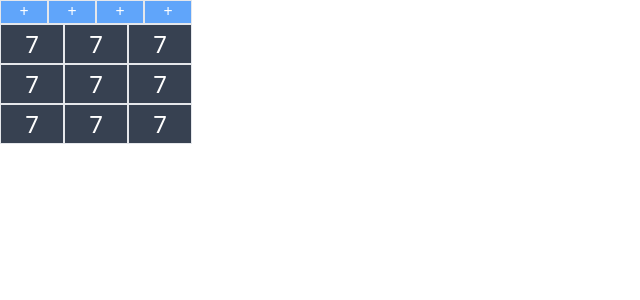
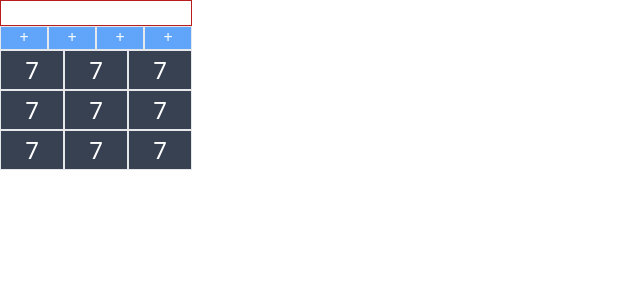
Before and after one commit to lawal-mj/react-calculator, a React (Create React App) app: page / in a window 1280 px wide. Shown: the top 300 px of the page, without its empty margins (0-640 px from the left). Built offline with nearby package versions, Linux system fonts and the light colour scheme.

Commit message:
add input box

```diff
--- a/src/App.js
+++ b/src/App.js
@@ -1,10 +1,12 @@
 
 import Numpad from "./Numpad"
 import Signpad from "./Signpad"
+import InputBox from "./InputBox"
 
 export default function App(){
     return (
         <div>
+            <InputBox />
             <Signpad />
             <Numpad />
         </div>
--- /dev/null
+++ b/src/InputBox.js
@@ -0,0 +1,5 @@
+export default function InputBox(){
+    return (
+            <input className='w-48 bg-white border border-red-700' type="text" />
+    )
+}
```
